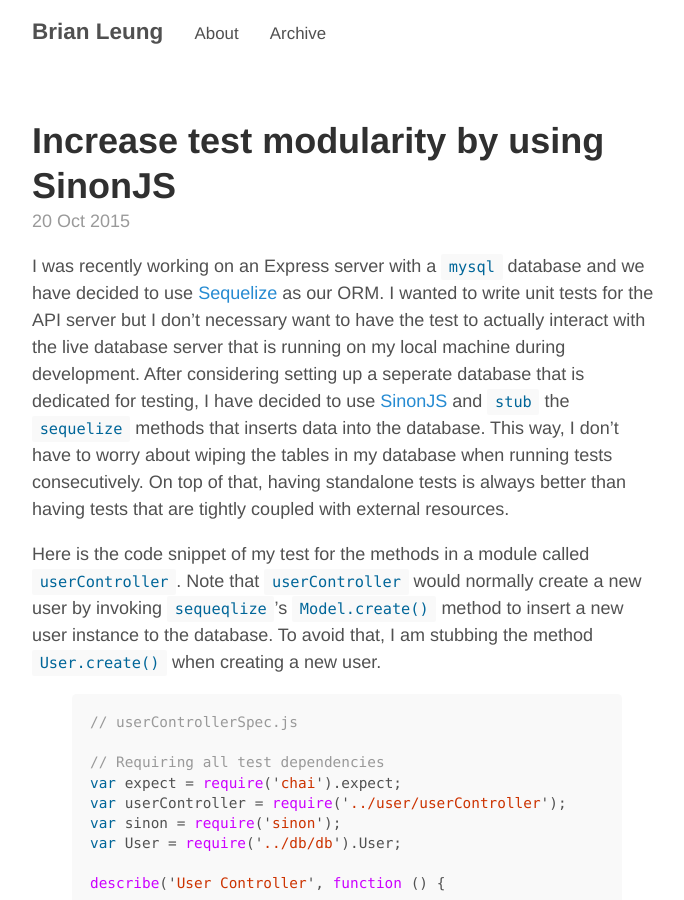
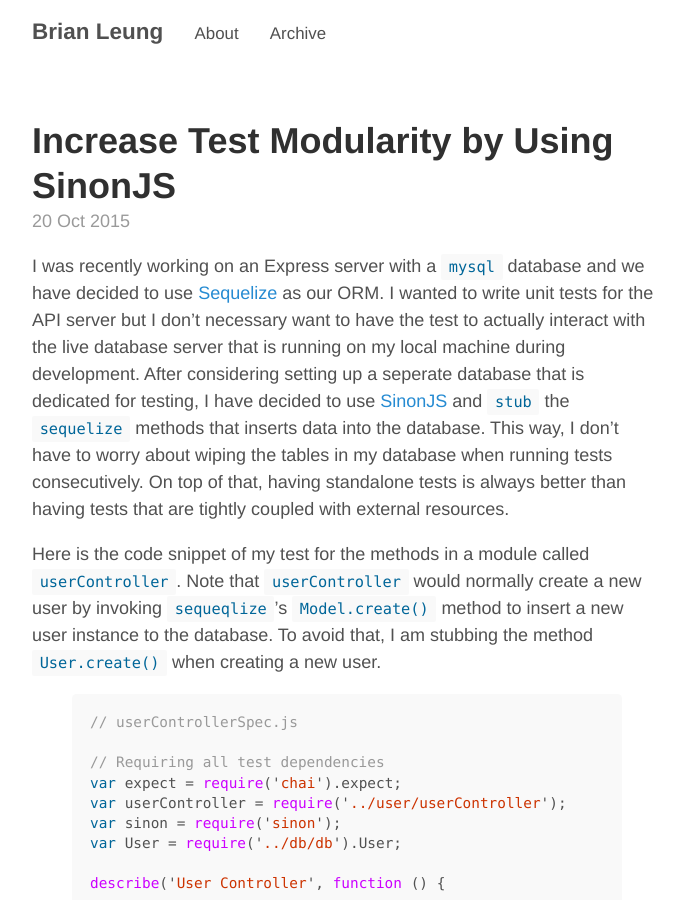
Before and after one commit to brianleungwh/brianleungwh.github.io, a Jekyll site: the page built from _posts/2015-10-20-increase-test-modularity-with-sinon.md, in a window 1280 px wide and 900 px high. Shown: the whole window, without its empty margins (293-977 px from the left). Built offline with Jekyll 4.4.1, drawn with Linux system fonts in a browser that asks for light colours; comment, search, counter and statistics services are not loaded.

Commit message:
Fix lower cases.

```diff
--- a/_posts/2015-10-20-increase-test-modularity-with-sinon.md
+++ b/_posts/2015-10-20-increase-test-modularity-with-sinon.md
@@ -1,6 +1,6 @@
 ---
 layout: post
-title: Increase test modularity by using SinonJS
+title: Increase Test Modularity by Using SinonJS
 comments: True
 ---
 I was recently working on an Express server with a `mysql` database and we have decided to use [Sequelize](http://sequelize.readthedocs.org/en/latest/) as our ORM. I wanted to write unit tests for the API server but I don't necessary want to have the test to actually interact with the live database server that is running on my local machine during development. After considering setting up a seperate database that is dedicated for testing, I have decided to use [SinonJS](http://sinonjs.org/docs/#stubs) and  `stub` the `sequelize` methods that inserts data into the database. This way, I don't have to worry about wiping the tables in my database when running tests consecutively. On top of that, having standalone tests is always better than having tests that are tightly coupled with external resources.
```
